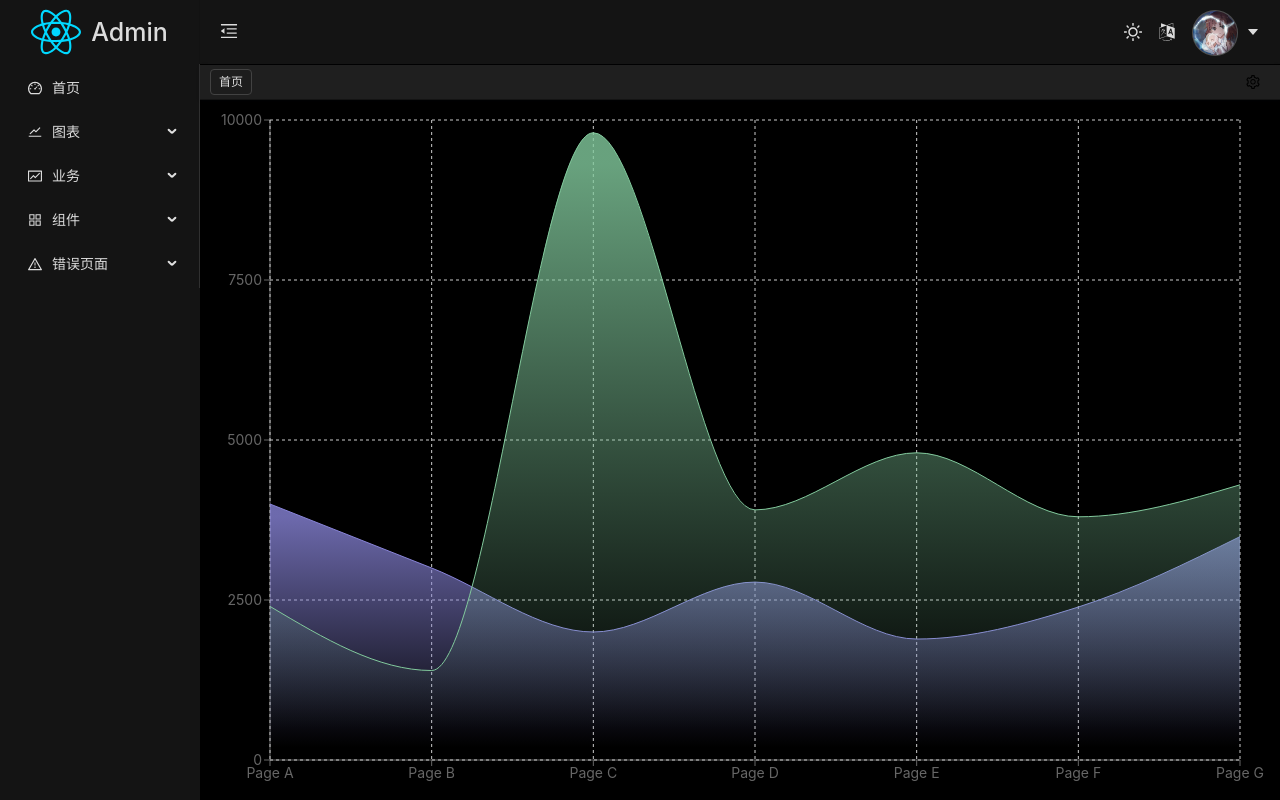
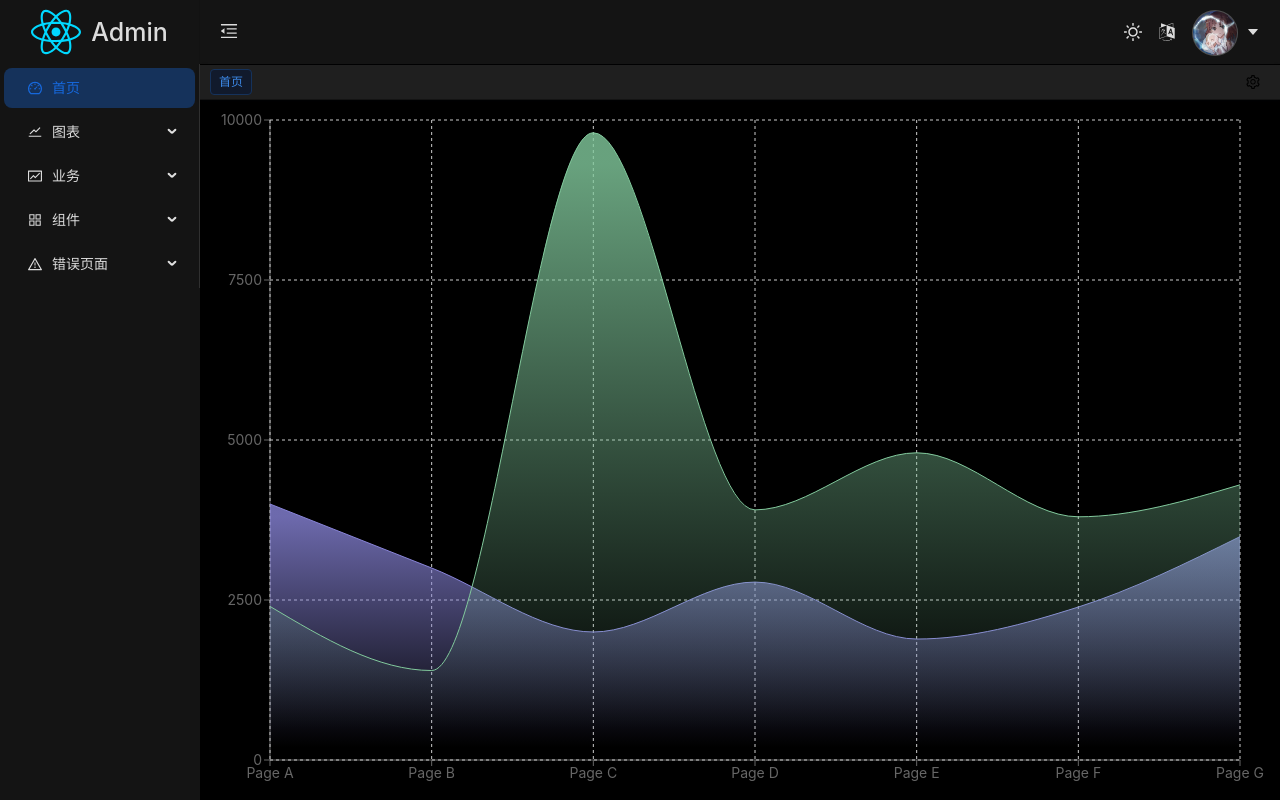
Before and after one commit to w2xi/react-admin-template, a React (Vite) app: page /#/login in a window 1280 px wide. Both pictures are taken after a click on the button "登录". Built offline with nearby package versions, Linux system fonts and the light colour scheme.

Commit message:
fix: use correct location

```diff
--- a/src/pages/layout/menu.tsx
+++ b/src/pages/layout/menu.tsx
@@ -1,5 +1,5 @@
 import { Menu } from 'antd'
-import { useNavigate } from 'react-router-dom'
+import { useNavigate, useLocation } from 'react-router-dom'
 import useAppStore from '@/stores/app.ts'
 import CustomIcon from './custom-icon.tsx'
 import type { FC } from 'react'
@@ -13,6 +13,7 @@
   const { menuList } = props
   const { locale } = useAppStore()
   const navigate = useNavigate()
+  const location = useLocation()
 
   const onMenuClick = (path: string) => {
     navigate(path)
--- a/src/pages/layout/tabBar.tsx
+++ b/src/pages/layout/tabBar.tsx
@@ -1,7 +1,7 @@
 import { useEffect } from 'react'
 import { Tag, Dropdown, theme as antTheme } from 'antd'
 import { SettingOutlined } from '@ant-design/icons'
-import { useNavigate } from 'react-router-dom'
+import { useNavigate, useLocation } from 'react-router-dom'
 import { css } from '@emotion/react'
 import { FormattedMessage } from 'react-intl'
 import useAppStore from '@/stores/app'
@@ -44,6 +44,7 @@
 
 function TabBar() {
   const navigate = useNavigate()
+  const location = useLocation()
   const menuList = useUserStore(state => state.menuList)
   const locale = useAppStore(state => state.locale)
   const { visitedRoutes, addVisitedRoute, setVisitedRoute } = useTabBarStore()
```
